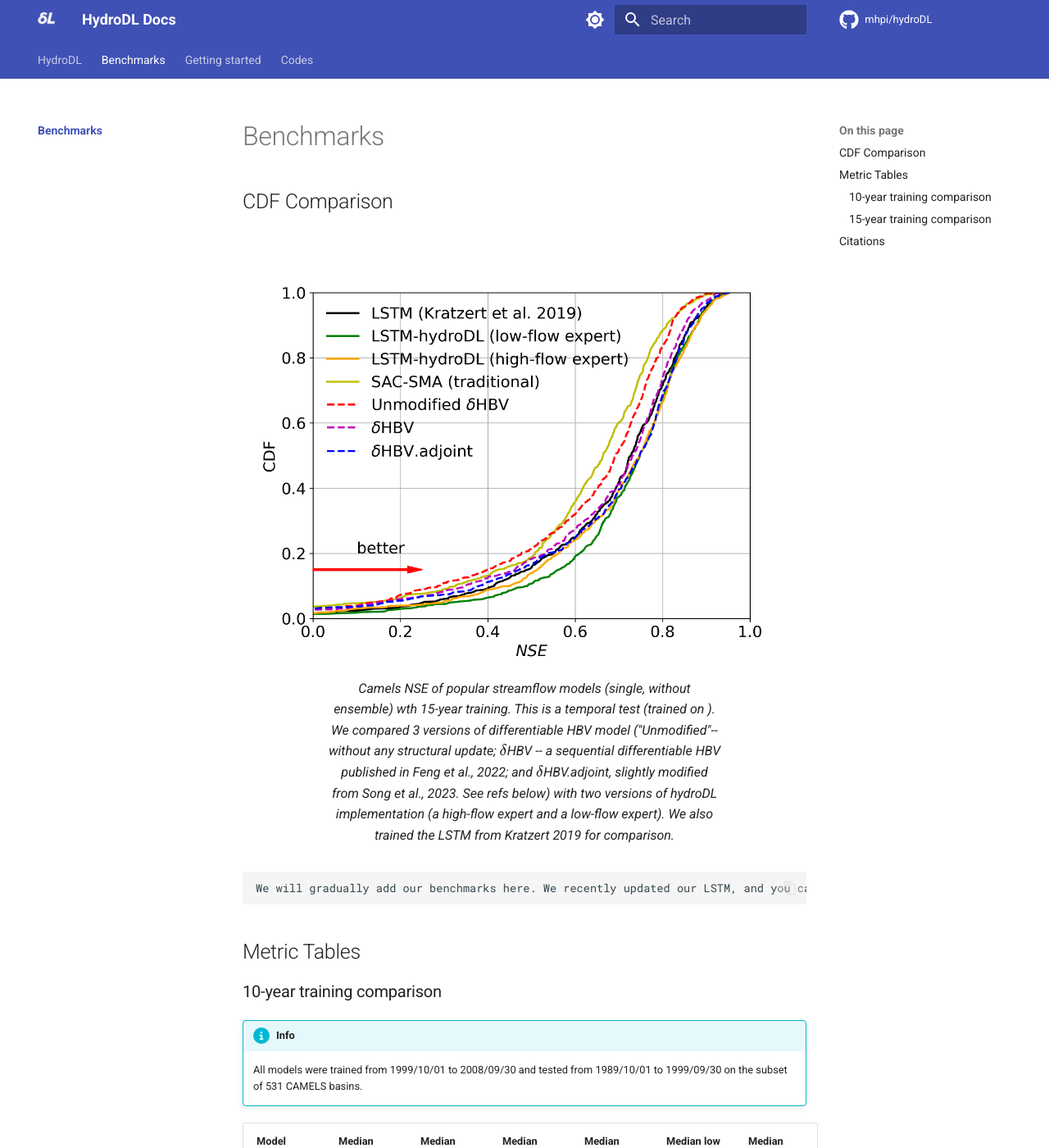
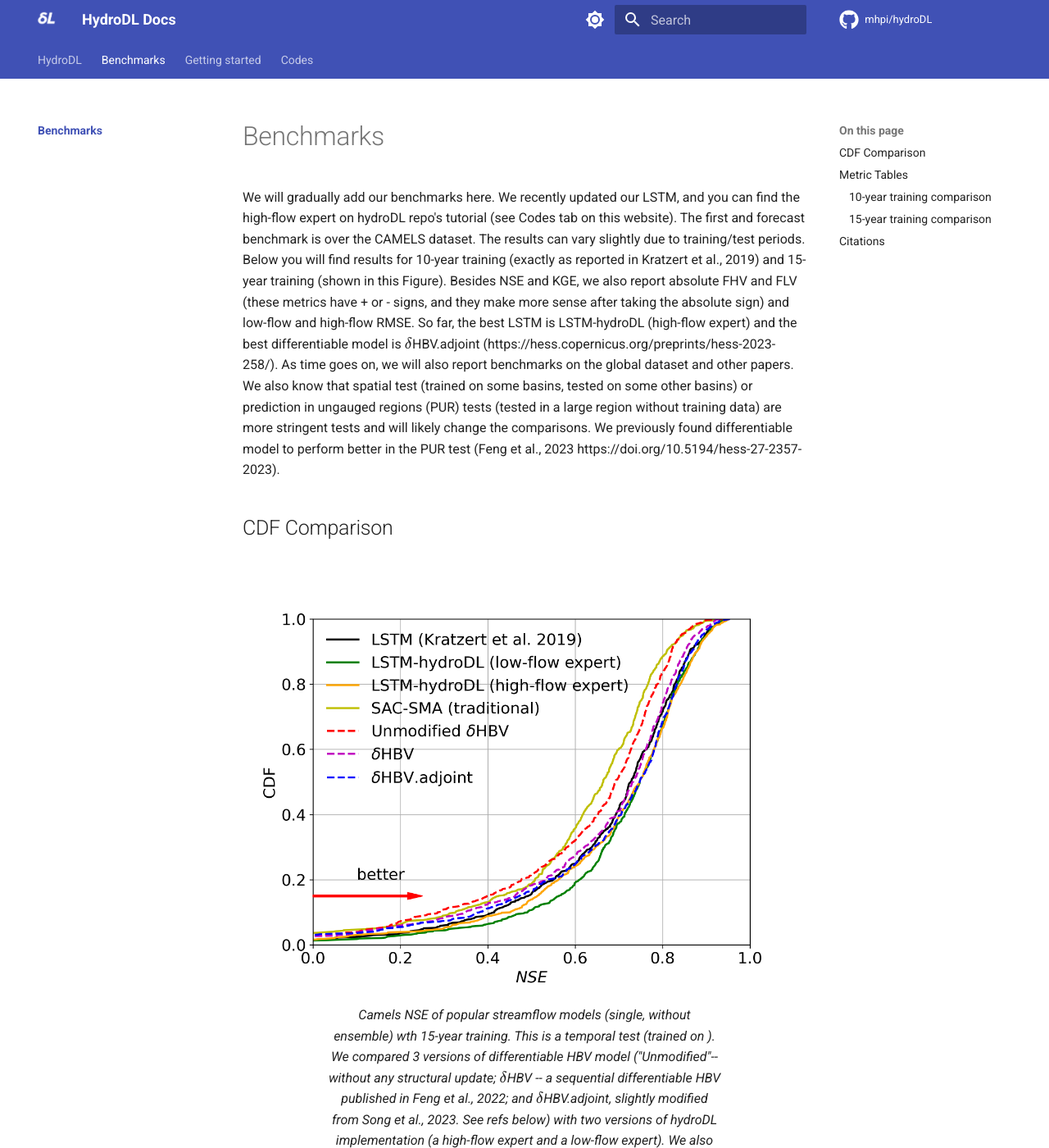
Before and after one commit to mhpi/mhpi.github.io, an MkDocs documentation site: the page built from docs/benchmarks/index.md, in a window 1280 px wide and 1400 px high. Shown: the whole window at 82% size. Built offline with MkDocs 1.6.1 and Material for MkDocs 9.7.7, drawn with Linux system fonts in a browser that asks for light colours; a script that is not in the unit is left out; comment, search, counter and statistics services are not loaded; some of the changed lines change nothing that is shown.

Commit message:
fixed formatting error

```diff
--- a/docs/benchmarks/index.md
+++ b/docs/benchmarks/index.md
@@ -1,4 +1,6 @@
 # Benchmarks
+
+We will gradually add our benchmarks here. We recently updated our LSTM, and you can find the high-flow expert on hydroDL repo's tutorial (see Codes tab on this website). The first and forecast benchmark is over the CAMELS dataset. The results can vary slightly due to training/test periods. Below you will find results for 10-year training (exactly as reported in Kratzert et al., 2019) and 15-year training (shown in this Figure). Besides NSE and KGE, we also report absolute FHV and FLV (these metrics have + or - signs, and they make more sense after taking the absolute sign) and low-flow and high-flow RMSE. So far, the best LSTM is LSTM-hydroDL (high-flow expert) and the best differentiable model is $\delta$HBV.adjoint (https://hess.copernicus.org/preprints/hess-2023-258/). As time goes on, we will also report benchmarks on the global dataset and other papers. We also know that spatial test (trained on some basins, tested on some other basins) or prediction in ungauged regions (PUR) tests (tested in a large region without training data) are more stringent tests and will likely change the comparisons. We previously found differentiable model to perform better in the PUR test (Feng et al., 2023 https://doi.org/10.5194/hess-27-2357-2023).
 
 ## CDF Comparison
 
@@ -6,13 +8,13 @@
   ![CDF](../assets/images/CDF_NSE_adjoint.png){width="750"}
   <figcaption>Camels NSE of popular streamflow models (single, without ensemble) wth 15-year training. This is a temporal test (trained on ). We compared 3 versions of differentiable HBV model ("Unmodified"-- without any structural update; $\delta$HBV -- a sequential differentiable HBV published in Feng et al., 2022; and $\delta$HBV.adjoint, slightly modified from Song et al., 2023. See refs below) with two versions of hydroDL implementation (a high-flow expert and a low-flow expert). We also trained the LSTM from Kratzert 2019 for comparison.  </figcaption>
 </figure>
-    We will gradually add our benchmarks here. We recently updated our LSTM, and you can find the high-flow expert on hydroDL repo's tutorial (see Codes tab on this website). The first and forecast benchmark is over the CAMELS dataset. The results can vary slightly due to training/test periods. Below you will find results for 10-year training (exactly as reported in Kratzert et al., 2019) and 15-year training (shown in this Figure). Besides NSE and KGE, we also report absolute FHV and FLV (these metrics have + or - signs, and they make more sense after taking the absolute sign) and low-flow and high-flow RMSE. So far, the best LSTM is LSTM-hydroDL (high-flow expert) and the best differentiable model is $\delta$HBV.adjoint (https://hess.copernicus.org/preprints/hess-2023-258/). As time goes on, we will also report benchmarks on the global dataset and other papers. We also know that spatial test (trained on some basins, tested on some other basins) or prediction in ungauged regions (PUR) tests (tested in a large region without training data) are more stringent tests and will likely change the comparisons. We previously found differentiable model to perform better in the PUR test (Feng et al., 2023 https://doi.org/10.5194/hess-27-2357-2023).
 
 ## Metric Tables
 
 ### 10-year training comparison
 
 !!! info
+
 
     All models were trained from 1999/10/01 to 2008/09/30 and tested from 1989/10/01 to 1999/09/30 on the subset of 531 CAMELS basins.
 
```
